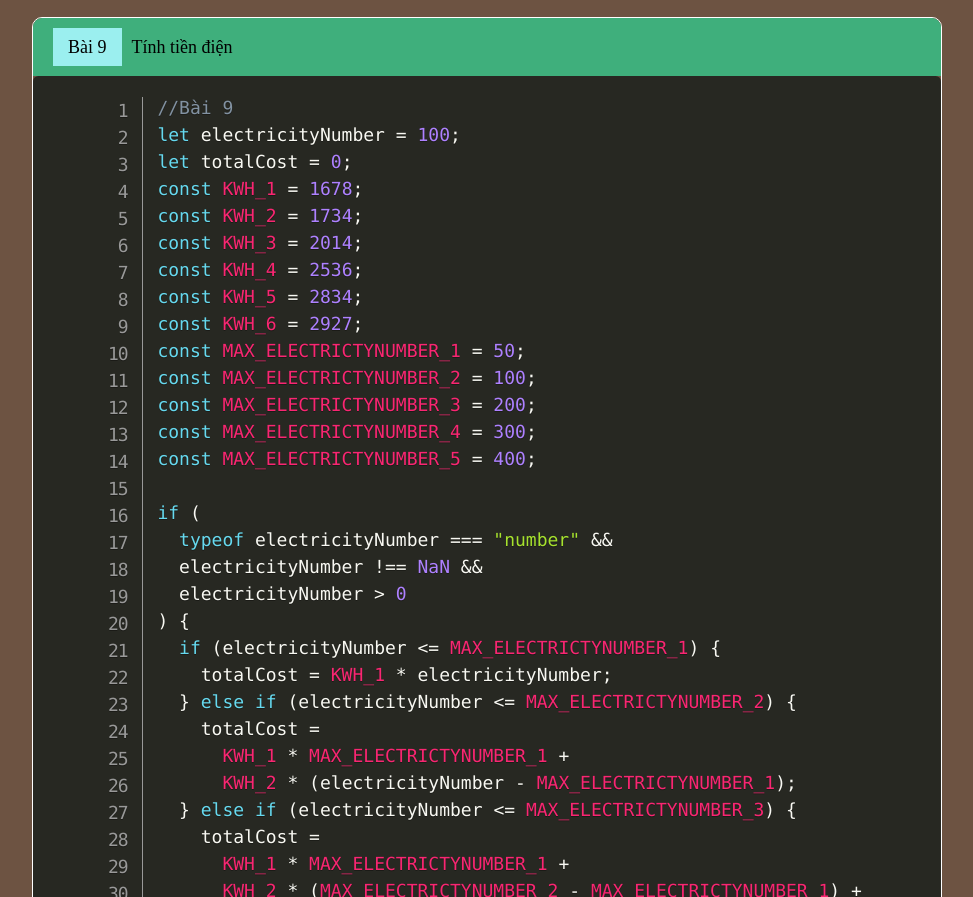
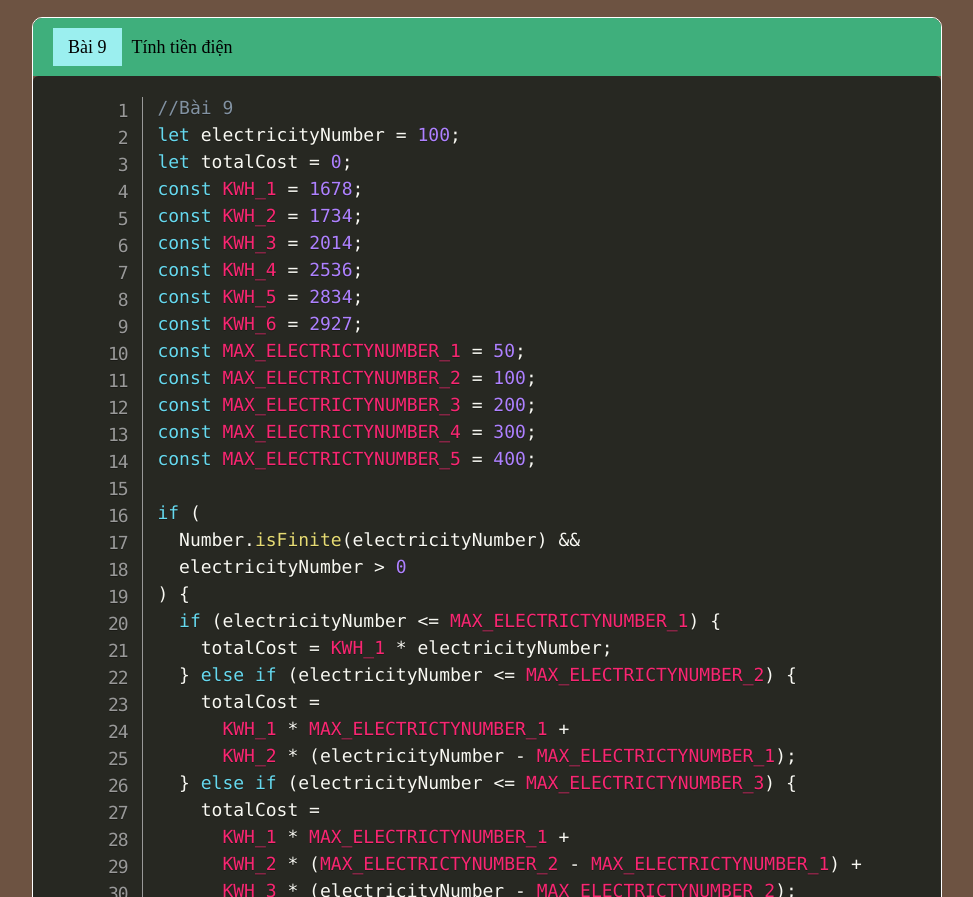
Before and after one commit to hoangnmf8-dev/btvn-15, a plain HTML site: page index.html in a window 1280 px wide. Shown: the part 3576-4473 px from the top of the page, without its empty margins (153-1126 px from the left). Drawn offline with nearby package versions, Linux system fonts and the light colour scheme.

Commit message:
complete

```diff
--- a/index.html
+++ b/index.html
@@ -201,8 +201,7 @@
           const MAX_ELECTRICTYNUMBER_5 = 400;
 
           if (
-            typeof electricityNumber === "number" &&
-            electricityNumber !== NaN &&
+            Number.isFinite(electricityNumber) &&
             electricityNumber > 0
           ) {
             if (electricityNumber <= MAX_ELECTRICTYNUMBER_1) {
```
